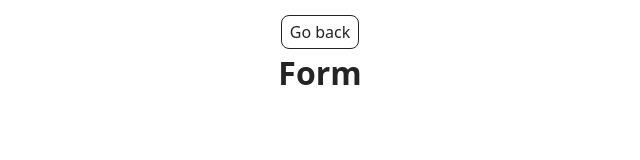
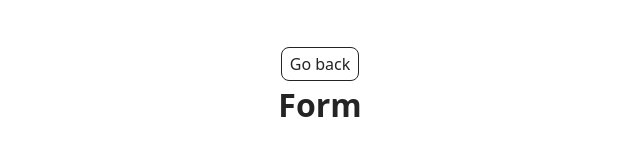
Before and after one commit to alinayashchenko/goit-js-hw-09, a website built with Vite: page src/2-form.html in a window 1280 px wide. Shown: the whole page, without its empty margins (320-960 px from the left). Built offline with nearby package versions, Linux system fonts and the light colour scheme.

Commit message:
Update styles.css

```diff
--- a/src/css/styles.css
+++ b/src/css/styles.css
@@ -22,10 +22,6 @@ body {
   margin: 15px 0;
 }
 
-.back-link {
-  margin: 0;
-}
-
 .gallery {
   display: flex;
   flex-wrap: wrap;
```
